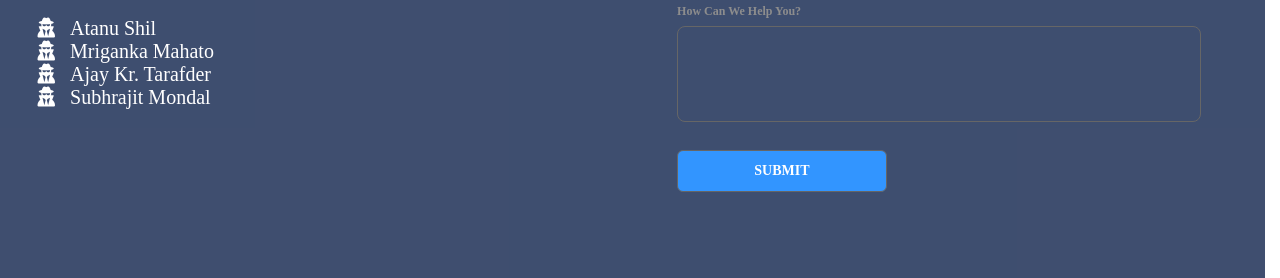
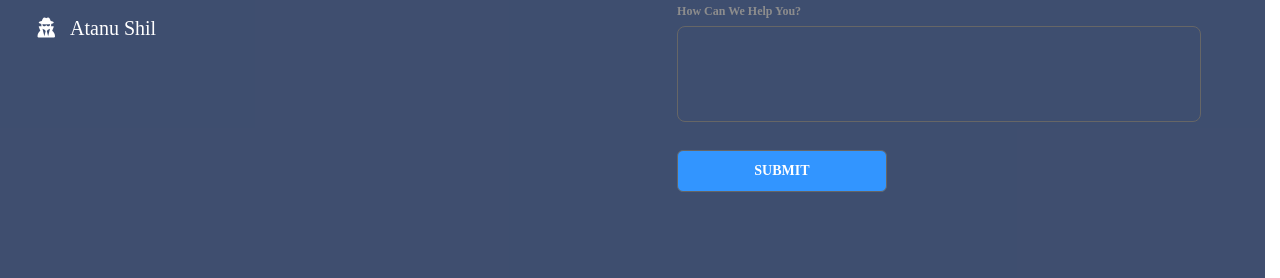
Before and after one commit to atanushil/internetBanking-index, a plain HTML site: page index.html in a window 1280 px wide. Shown: the part 3429-3707 px from the top of the page. Drawn offline with nearby package versions, Linux system fonts and the light colour scheme.

Commit message:
Update index.html
Signed-off-by: Atanu Shil <129635236+atanushil@users.noreply.github.com>

```diff
--- a/index.html
+++ b/index.html
@@ -914,22 +914,6 @@
                         <i class="fa-solid fa-user-secret"></i>
                         <a href="#">Atanu Shil</a>
                     </li>
-                    <li>
-                        <i class="fa-solid fa-user-secret"></i>
-                        <a href="#">Mriganka Mahato</a>
-                    </li>
-                    <li>
-                        <i class="fa-solid fa-user-secret"></i>
-                        <a href="#">Ajay Kr. Tarafder</a>
-                    </li>
-                    <li>
-                        <i class="fa-solid fa-user-secret"></i>
-                        <a href="#">Subhrajit Mondal</a>
-                    </li>
-                    <!-- <li>
-                        <i class="fa-solid fa-user-secret"></i>
-                        <a href="#">Rajat Kr Tarafder</a>
-                    </li> -->
                 </ul>
                 </p>
             </div>
```
